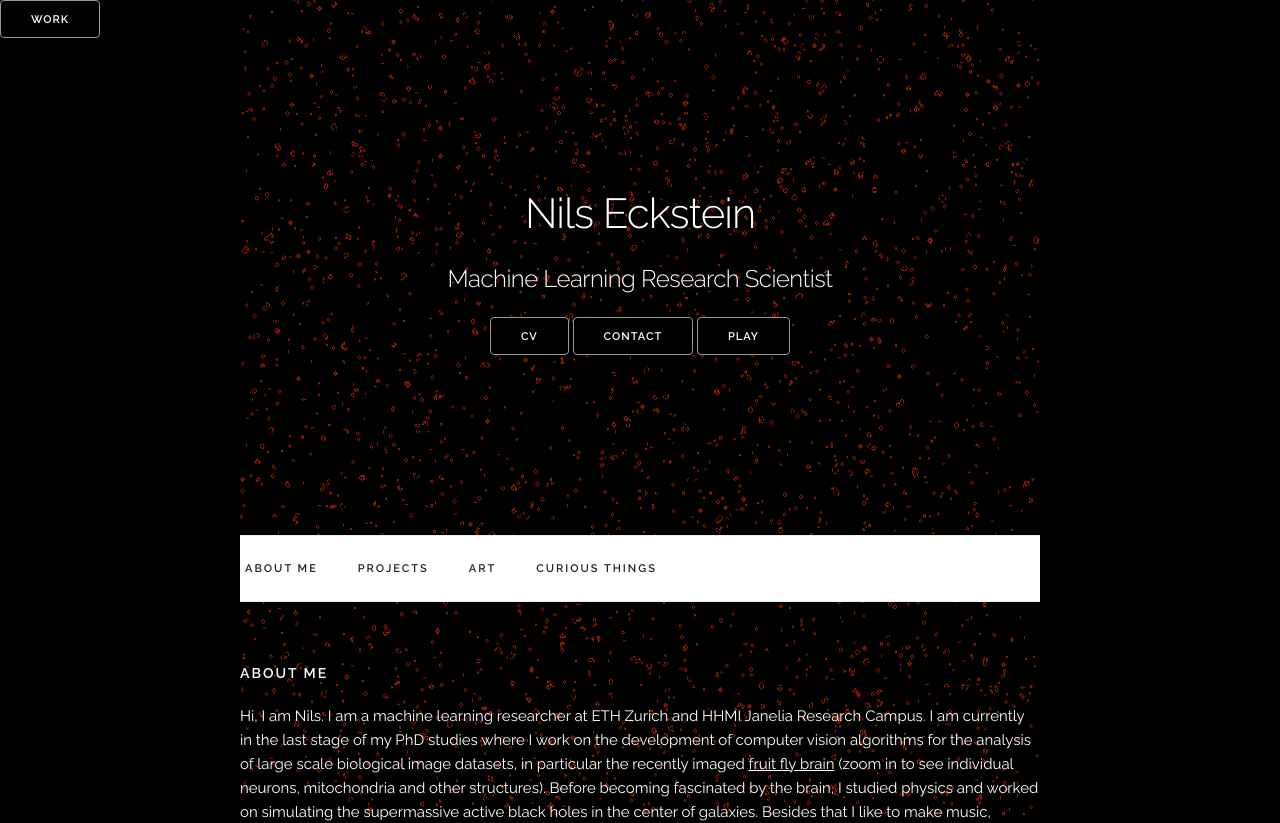
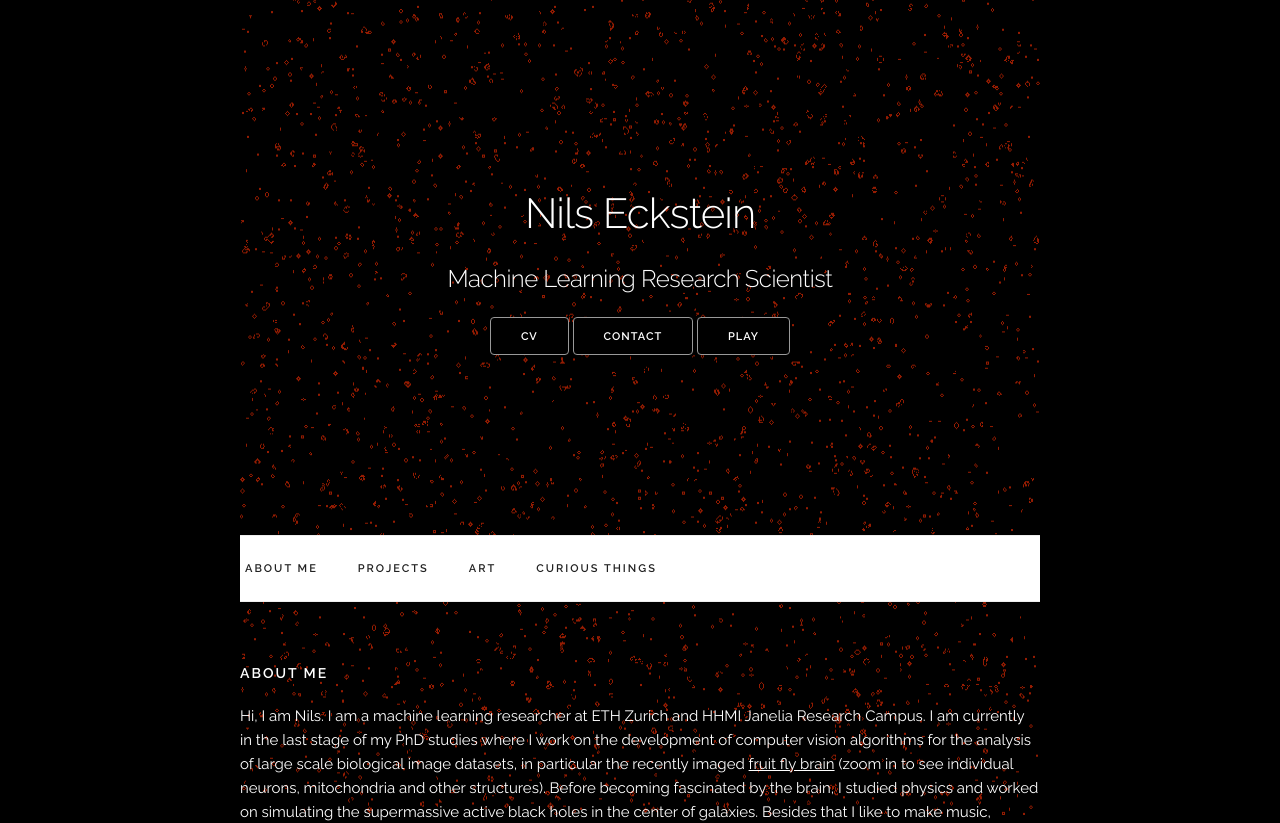
Before and after one commit to nilsec/nilsec.github.io, a website: page index.html in a window 1280 px wide. Shown: the top 823 px of the page. Drawn offline with Linux system fonts and the light colour scheme.

Commit message:
Hide work button on initial state

```diff
--- a/css/custom.css
+++ b/css/custom.css
@@ -14,11 +14,10 @@ canvas {
         max-width: 1000px;
     }
 #toshow{
-    opacity: 1;
+    opacity: 0;
 }
 body {
   background: #000;
-  overscroll-behavior: none;
 }
 .header {
   margin-top: 14rem;
```
